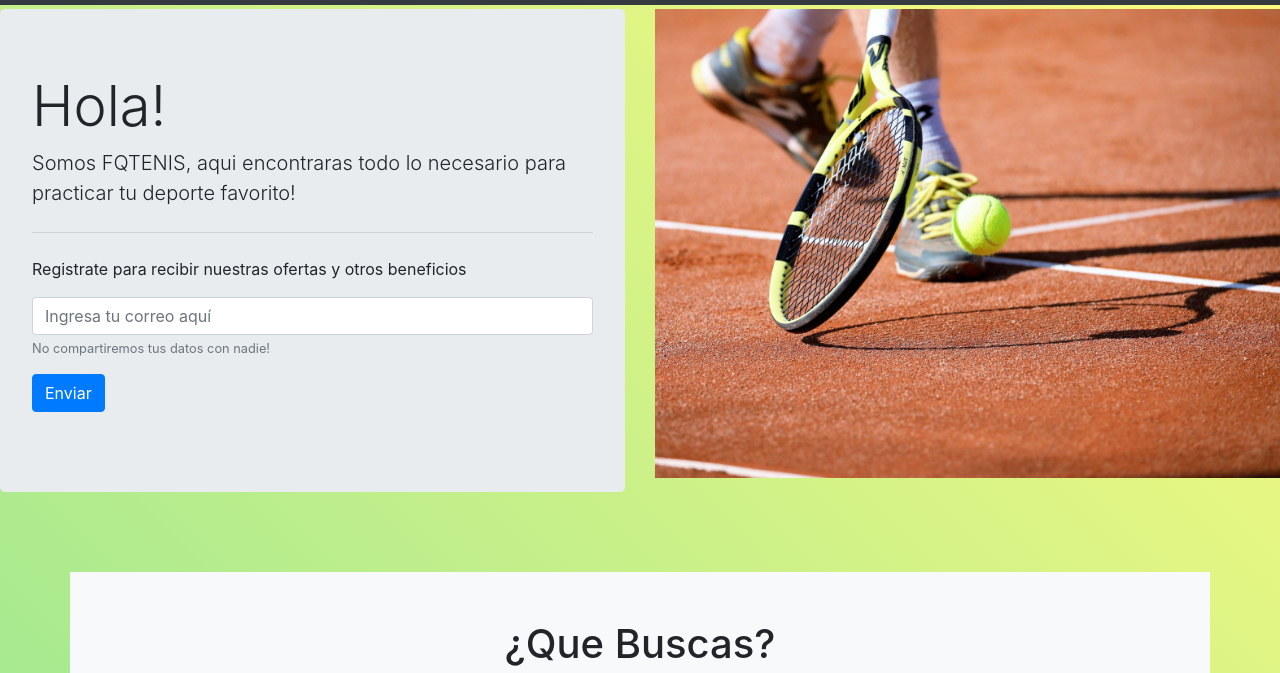
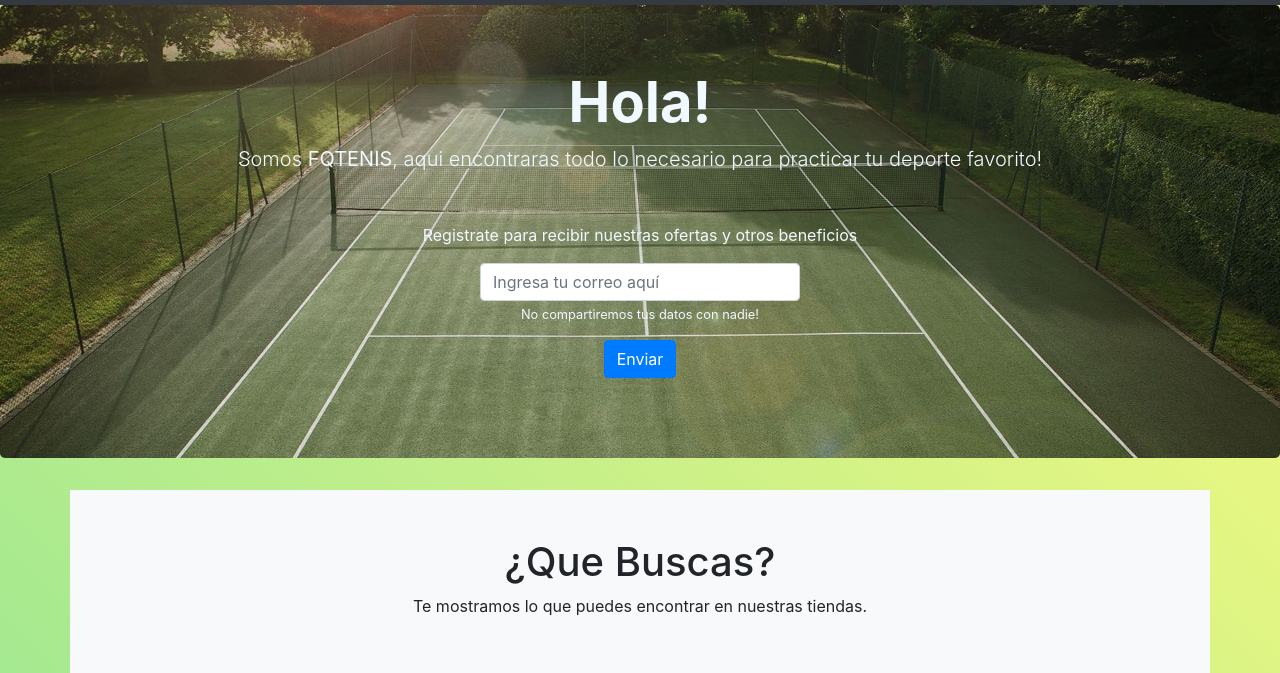
Before and after one commit to fquezadag1/Proyecto1-Landing, a plain HTML site: page index.html in a window 1280 px wide. Shown: the part 69-742 px from the top of the page. Drawn offline with nearby package versions, Linux system fonts and the light colour scheme.

Commit message:
commit-2

```diff
--- a/estilos.css
+++ b/estilos.css
@@ -1,5 +1,16 @@
 .bg-verde {
   background-image: linear-gradient(45deg, #64dc9e 0%, #FFFB7D 100%);
+}
+
+.jumbotron{
+  color: #f0f9ff;
+
+}
+
+.form-group input{
+  width: 20rem;
+  display: inline-block;
+
 }
 
 .grilla {
@@ -12,6 +23,15 @@
   grid-gap: 20px;
 }
 
+
+
+.bg-jumbotron{
+  background-image: url('images/tenis2.jpg');
+  background-size:cover;
+  background-position:center;
+  background-repeat:no-repeat;
+
+}
 
 .card {
   display: flex;
--- a/index.html
+++ b/index.html
@@ -35,28 +35,20 @@
                 </nav>
             </header>
             <main>
-                <div class="pt-1 pb-5">
-                    <div class="row">
-                        <div class="col-sm-12 col-md-6">
-                            <div class="jumbotron">
-                                <h1 class="display-4">Hola!</h1>
-                                <p class="lead">Somos FQTENIS, aqui encontraras todo lo necesario para practicar tu deporte
+                <div class="jumbotron bg-jumbotron text-center">
+
+                    <h1 class="display-4 font-weight-bold">Hola!</h1>
+                    <p class="lead">Somos <b>FQTENIS</b>, aqui encontraras todo lo necesario para practicar tu deporte
                          favorito!</p>
                      <hr class="my-4">
                      <p>Registrate para recibir nuestras ofertas y otros beneficios</p>
                      <form>
                         <div class="form-group">
                               <input type="email" class="form-control" placeholder="Ingresa tu correo aquí">
-                                        <small class="form-text text-muted">No compartiremos tus datos con nadie!</small>
+                             <small class="form-text">No compartiremos tus datos con nadie!</small>
                          </div>
                          <button type="submit" class="btn btn-primary">Enviar</button>
                     </form>
-                            </div>
-                        </div>
-                        <div class="d-none d-sm-block col-md-6">
-                            <img class="img-fluid" src="images/tenis.jpg">
-                        </div>
-                    </div>
                 </div>
 
                 <div class="container bg-light">
```
Also changed, not shown: images/tenis1.jpg (added), images/tenis2.jpg (added). Lines whose indentation alone changed are shown as unchanged.
